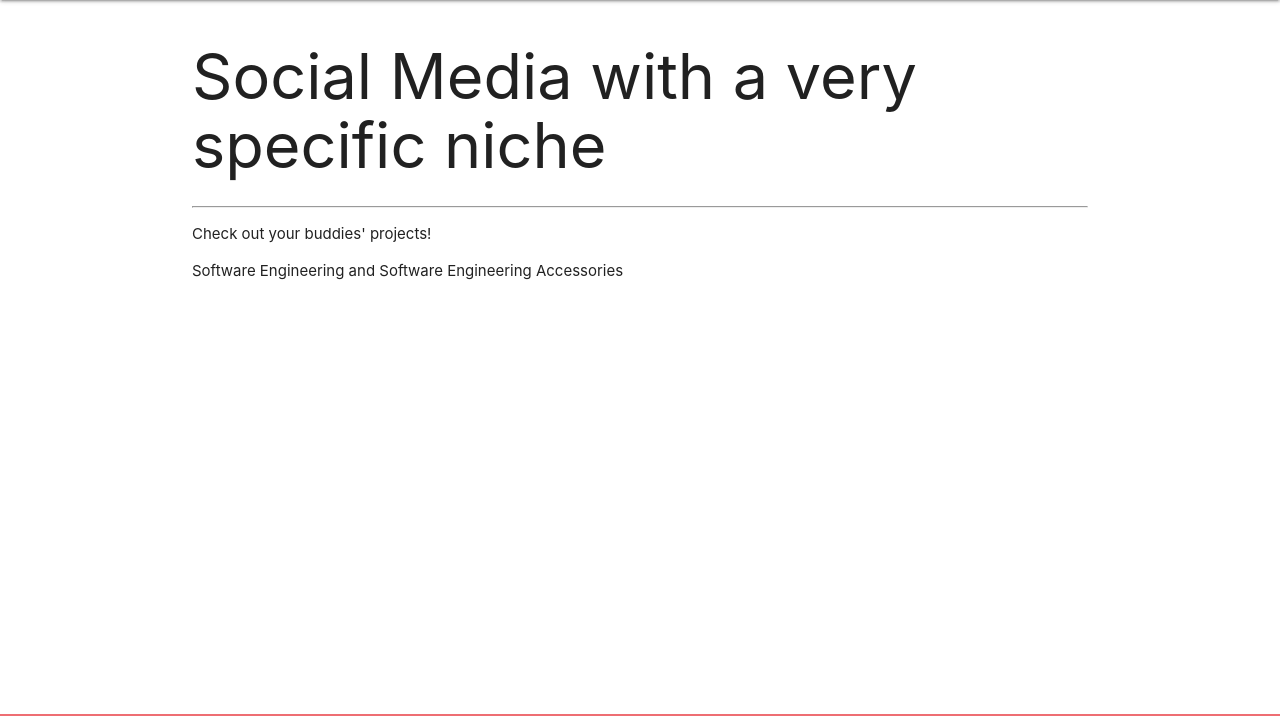
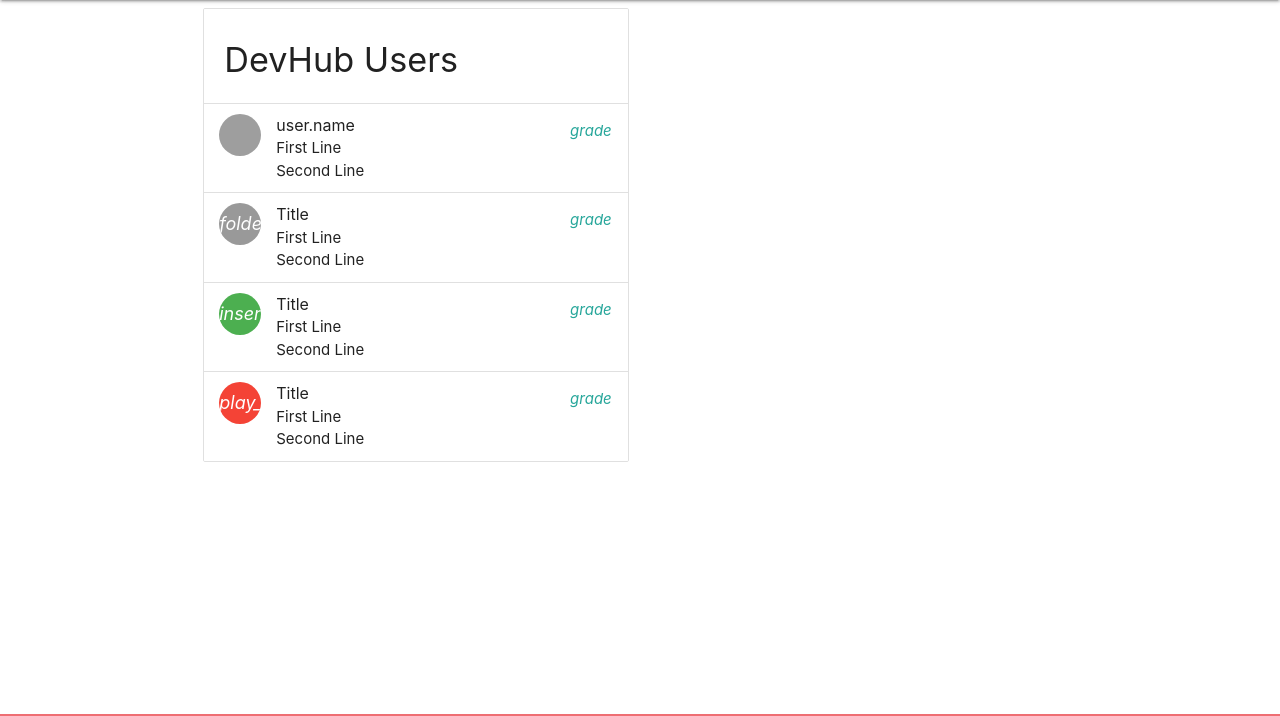
Before and after one commit to bearcodes870/proj-3-devhub, a Django app: page / in a window 1280 px wide. Shown: the part 64-780 px from the top of the page. Run offline with Django 3.2, Linux system fonts and the light colour scheme; grey boxes are pictures that could not be loaded.

Commit message:
added user index collection on homepage

```diff
--- a/main_app/templates/home.html
+++ b/main_app/templates/home.html
@@ -1,9 +1,46 @@
 {% extends 'base.html' %}
 {% block content %}
 
-<h1>Social Media with a very specific niche</h1>
-<hr />
-<p>Check out your buddies' projects!</p>
-<footer>Software Engineering and Software Engineering Accessories</footer>
+<div class="row">
+  <div class="col s6">
+    <ul class="collection with-header">
+    <li class="collection-header"><h4>DevHub Users</h4></li>
+    <li class="collection-item avatar">
+      <img src="images/yuna.jpg" alt="" class="circle">
+      <span class="title"> user.name </span>
+      <p>First Line <br>
+         Second Line
+      </p>
+      <a href="#!" class="secondary-content"><i class="material-icons">grade</i></a>
+    </li>
+    <li class="collection-item avatar">
+      <i class="material-icons circle">folder</i>
+      <span class="title">Title</span>
+      <p>First Line <br>
+         Second Line
+      </p>
+      <a href="#!" class="secondary-content"><i class="material-icons">grade</i></a>
+    </li>
+    <li class="collection-item avatar">
+      <i class="material-icons circle green">insert_chart</i>
+      <span class="title">Title</span>
+      <p>First Line <br>
+         Second Line
+      </p>
+      <a href="#!" class="secondary-content"><i class="material-icons">grade</i></a>
+    </li>
+    <li class="collection-item avatar">
+      <i class="material-icons circle red">play_arrow</i>
+      <span class="title">Title</span>
+      <p>First Line <br>
+         Second Line
+      </p>
+      <a href="#!" class="secondary-content"><i class="material-icons">grade</i></a>
+    </li>
+  </ul>
+  </div>
+
+
+</div>
 
 {% endblock %}
--- a/main_app/views.py
+++ b/main_app/views.py
@@ -2,7 +2,7 @@
 
 from django.http import HttpResponse
 
-class User:  # Note that parens are optional if not inheriting from another class
+class User:
   def __init__(self, name):
     self.name = name
 
@@ -13,7 +13,7 @@
 ]
 
 def home(request):
-    return render(request, 'home.html')
+    return render(request, 'home.html', { 'users': users })
 
 def about(request):
     return render(request, 'about.html')
```
